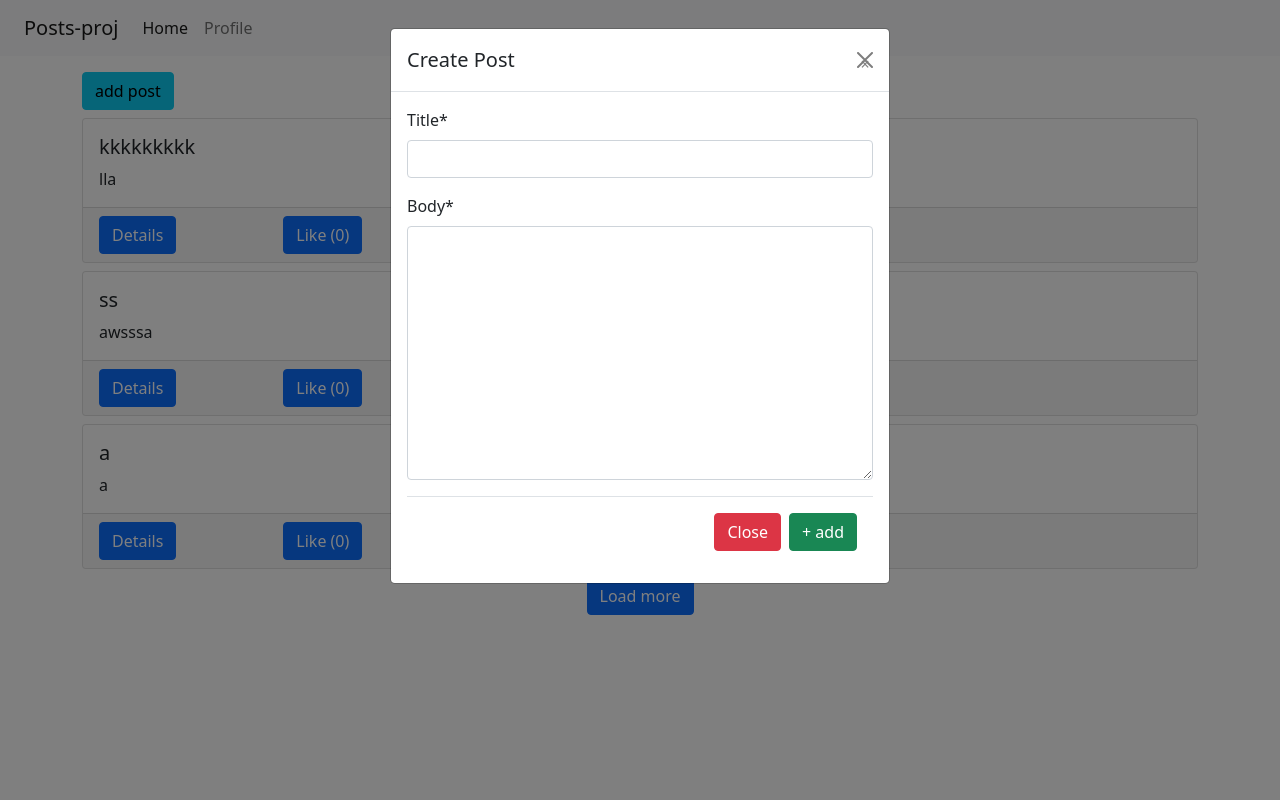
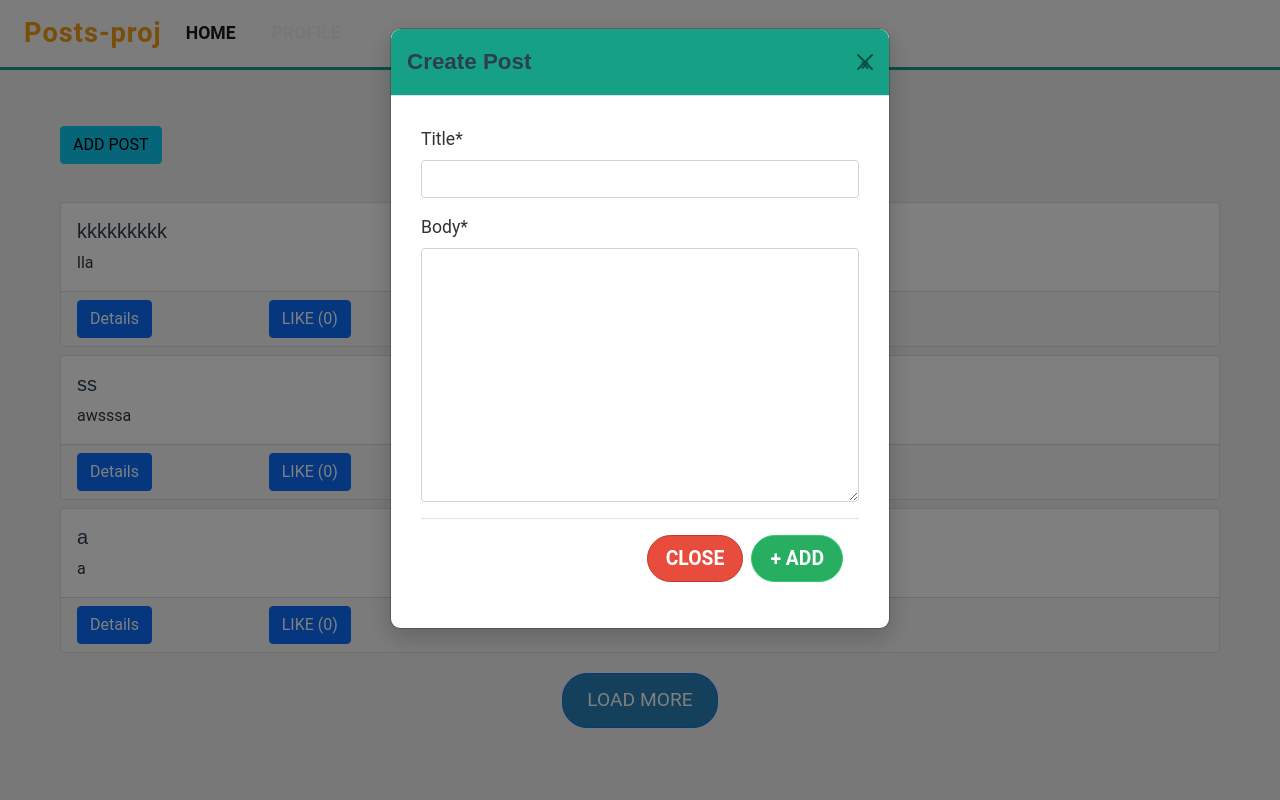
Before and after one commit to ValentynNVS/src, a Django app: page / in a window 1280 px wide, after a click on "ADD POST". Run offline with Django 5.2, Linux system fonts and the light colour scheme; a user stored in the database is signed in; data comes from the database, SQL or seed files in the repository; both versions use the stored data as it was after the commit; some libraries are stand-ins or nearby versions.

Commit message:
added styling

```diff
--- a/static/style.css
+++ b/static/style.css
@@ -11,3 +11,214 @@
 .dz:hover {
     background-color: aliceblue !important;
 }
+
+/* Global Styles */
+body {
+    font-family: 'Roboto', sans-serif;
+    background-color: #f1f1f1; /* Light neutral background */
+    color: #333;
+    margin: 0;
+    padding: 0;
+    transition: all 0.3s ease-in-out;
+}
+
+h1, h2, h3, h4, h5, h6 {
+    font-family: 'Oswald', sans-serif;
+    color: #2c3e50; /* Dark text color */
+    margin-bottom: 20px;
+}
+
+/* Navbar */
+.navbar {
+    background-color: #2C3E50; /* Dark background for navbar */
+    border-bottom: 3px solid #16a085; /* Accent line */
+}
+
+.navbar .navbar-brand {
+    font-size: 1.7em;
+    color: #f39c12; /* Golden color for the brand */
+    font-weight: bold;
+    letter-spacing: 1px;
+}
+
+.navbar .navbar-nav .nav-link {
+    color: #ecf0f1;
+    font-weight: 600;
+    margin-right: 20px;
+    text-transform: uppercase;
+    font-size: 1.1em;
+}
+
+.navbar .navbar-nav .nav-link:hover {
+    color: #f39c12; /* Golden color on hover */
+    text-decoration: underline;
+}
+
+/* Main Section */
+.container {
+    max-width: 1200px;
+    margin: 0 auto;
+    padding: 20px;
+}
+
+button {
+    font-family: 'Roboto', sans-serif;
+    text-transform: uppercase;
+    font-weight: bold;
+    border-radius: 25px;
+    padding: 10px 20px;
+    transition: all 0.3s ease;
+    border: none;
+}
+
+button:hover {
+    background-color: #16a085;
+    color: white;
+    transform: scale(1.05);
+}
+
+/* Modal */
+.modal-content {
+    background-color: #ffffff;
+    border-radius: 10px;
+    box-shadow: 0 8px 24px rgba(0, 0, 0, 0.2);
+}
+
+.modal-header {
+    background-color: #16a085; /* Accent color */
+    color: white;
+    border-top-left-radius: 10px;
+    border-top-right-radius: 10px;
+}
+
+.modal-header .modal-title {
+    font-size: 1.4em;
+    font-weight: bold;
+}
+
+.modal-body {
+    padding: 30px;
+    font-size: 1.1em;
+}
+
+.modal-footer button {
+    font-size: 1.1em;
+    padding: 8px 18px;
+    border-radius: 25px;
+    font-weight: bold;
+}
+
+.modal-footer .btn-success {
+    background-color: #27ae60;
+    border-color: #2ecc71;
+}
+
+.modal-footer .btn-danger {
+    background-color: #e74c3c;
+    border-color: #c0392b;
+}
+
+/* Posts Section */
+#posts-box {
+    margin-top: 30px;
+}
+
+.post-card {
+    background-color: #fff;
+    border-radius: 10px;
+    box-shadow: 0 8px 24px rgba(0, 0, 0, 0.1);
+    overflow: hidden;
+    transition: transform 0.3s ease, box-shadow 0.3s ease;
+}
+
+.post-card:hover {
+    transform: translateY(-8px);
+    box-shadow: 0 12px 30px rgba(0, 0, 0, 0.1);
+}
+
+.post-card .card-body {
+    padding: 25px;
+    font-size: 1.2em;
+}
+
+.post-card .card-title {
+    font-size: 1.5em;
+    font-weight: bold;
+    color: #2980b9;
+    margin-bottom: 15px;
+}
+
+.post-card .card-text {
+    color: #7f8c8d;
+}
+
+.post-card .like-btn {
+    background-color: #f39c12;
+    color: white;
+    border: none;
+    border-radius: 5px;
+    padding: 5px 10px;
+    font-size: 1.1em;
+    transition: background-color 0.3s ease, transform 0.3s ease;
+}
+
+.post-card .like-btn:hover {
+    background-color: #e67e22;
+    transform: scale(1.1);
+}
+
+/* Spinner */
+#spinner-box {
+    display: none;
+}
+
+#spinner-box.show {
+    display: block;
+}
+
+/* Load More Button */
+#load-btn {
+    font-size: 1.2em;
+    padding: 12px 24px;
+    border-radius: 25px;
+    background-color: #2980b9;
+    color: white;
+    transition: all 0.3s ease;
+}
+
+#load-btn:hover {
+    background-color: #3498db;
+    transform: scale(1.05);
+}
+
+/* End Box */
+#end-box {
+    margin-top: 20px;
+}
+
+/* Alert Box */
+#alert-box {
+    margin-bottom: 20px;
+}
+
+/* Dropzone */
+.dropzone {
+    background-color: #ecf0f1;
+    border-radius: 10px;
+    border: 2px dashed #2980b9;
+    padding: 20px;
+}
+
+.dropzone .dz-message {
+    font-size: 1.2em;
+    color: #2980b9;
+}
+
+/* Footer */
+footer {
+    background-color: #34495e;
+    color: white;
+    padding: 20px;
+    text-align: center;
+    font-size: 1.1em;
+}
```
Also changed, not shown: db.sqlite3.
